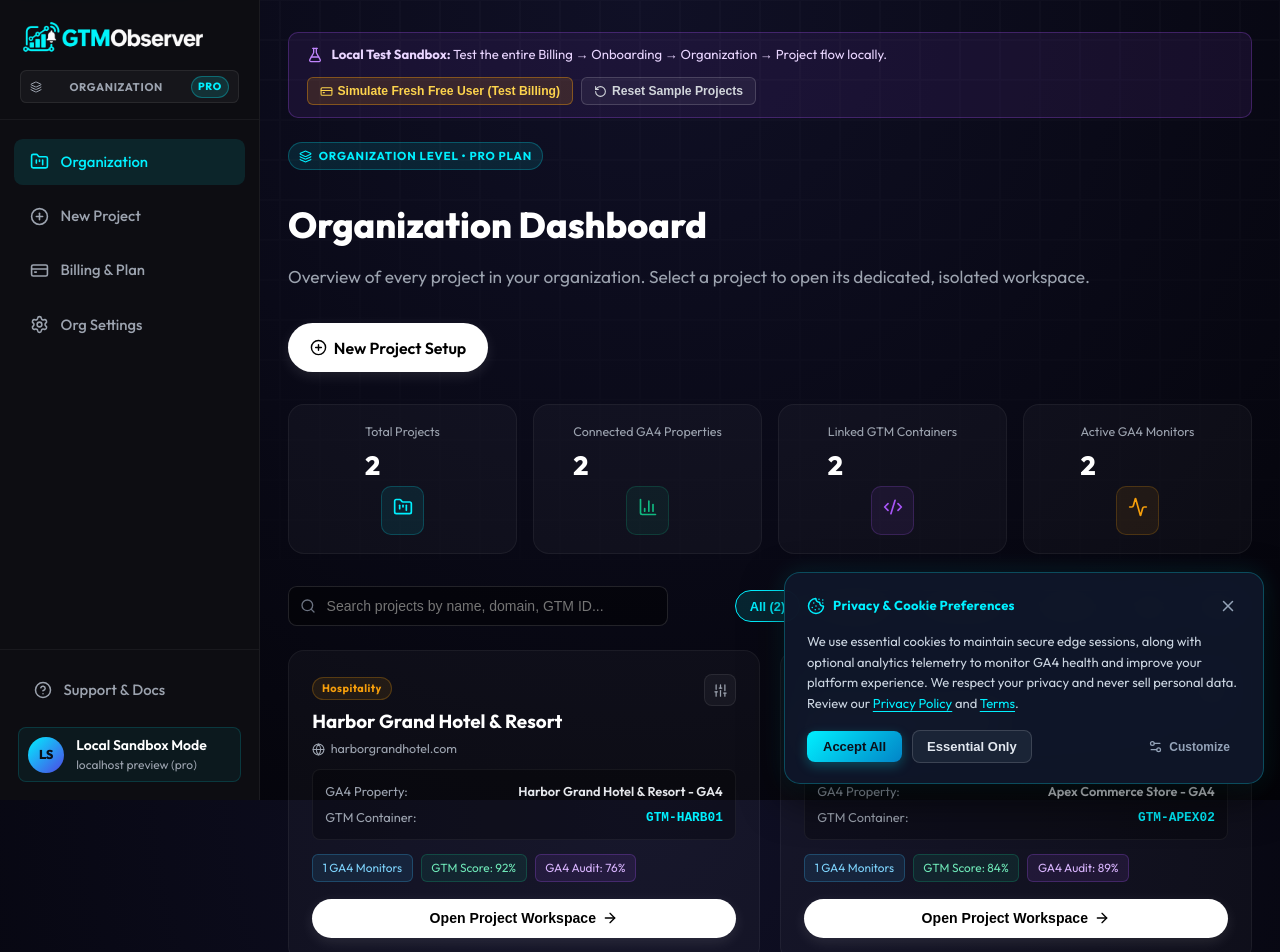
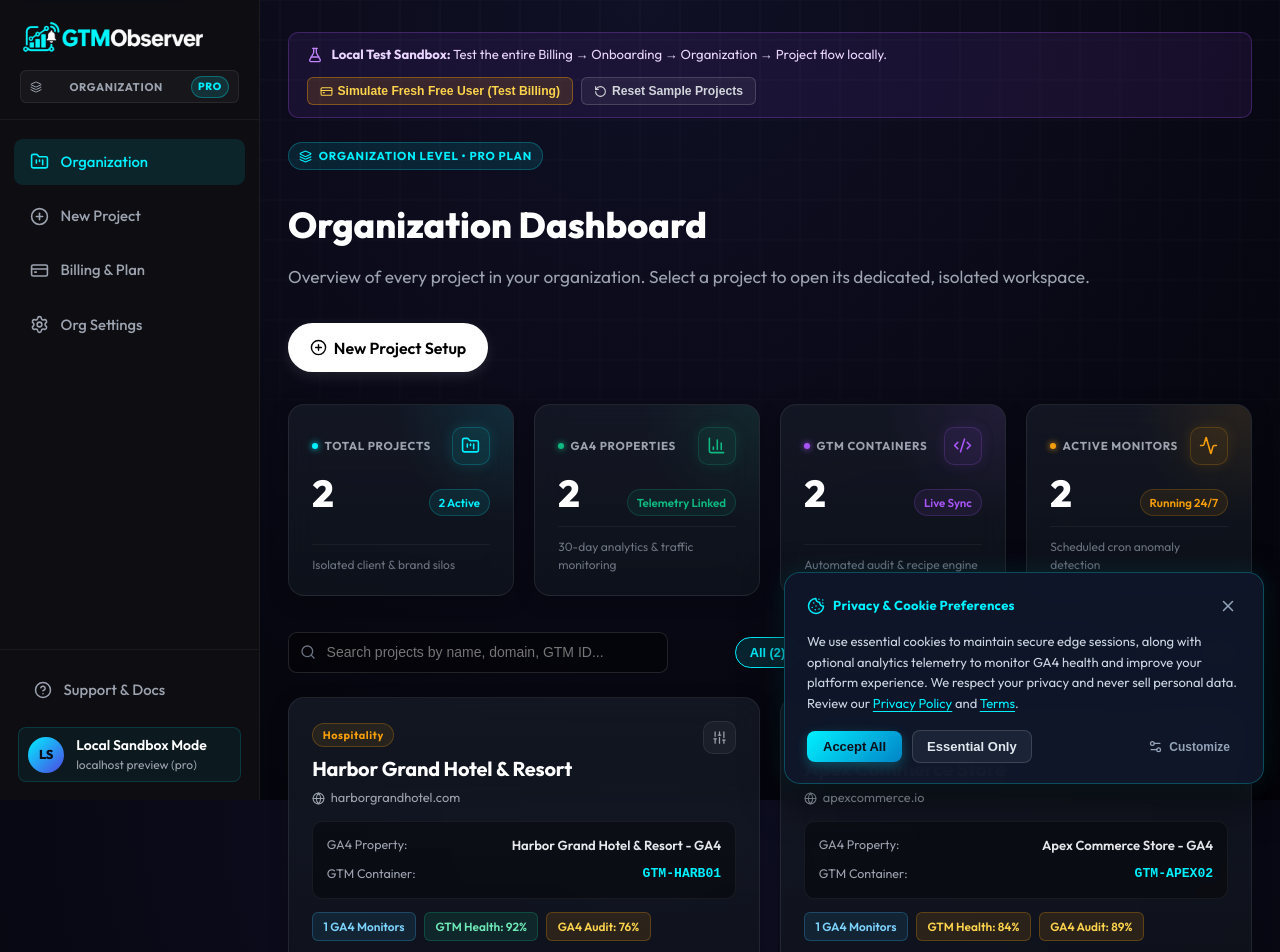
Before and after one commit to Razib-Marketing/gtm-automation-saas, a React (Vite) app: page /organization in a window 1280 px wide. Shown: the top 952 px of the page. Built offline with nearby package versions, Linux system fonts and the light colour scheme; no server answers.

Commit message:
feat(ui): redesign organization dashboard KPI cards and project cards with modern glassmorphism

```diff
--- /dev/null
+++ b/src/pages/OrganizationDashboard.css
@@ -0,0 +1,299 @@
+/* Organization Dashboard Styles */
+
+.org-kpi-grid {
+  display: grid;
+  grid-template-columns: repeat(4, 1fr);
+  gap: 1.25rem;
+  margin-bottom: 2.25rem;
+}
+
+@media (max-width: 1100px) {
+  .org-kpi-grid {
+    grid-template-columns: repeat(2, 1fr);
+  }
+}
+
+@media (max-width: 640px) {
+  .org-kpi-grid {
+    grid-template-columns: 1fr;
+  }
+}
+
+.org-kpi-card {
+  position: relative;
+  overflow: hidden;
+  background: linear-gradient(180deg, rgba(26, 32, 44, 0.6) 0%, rgba(15, 20, 28, 0.8) 100%);
+  border: 1px solid rgba(255, 255, 255, 0.08);
+  border-radius: 16px;
+  padding: 1.35rem 1.45rem;
+  backdrop-filter: blur(16px);
+  -webkit-backdrop-filter: blur(16px);
+  display: flex;
+  flex-direction: column;
+  justify-content: space-between;
+  min-height: 140px;
+  box-shadow: 0 4px 20px rgba(0, 0, 0, 0.25);
+  transition: transform 0.25s cubic-bezier(0.16, 1, 0.3, 1),
+              border-color 0.25s ease,
+              box-shadow 0.25s ease;
+}
+
+.org-kpi-card::before {
+  content: '';
+  position: absolute;
+  top: 0;
+  right: 0;
+  width: 120px;
+  height: 120px;
+  background: radial-gradient(circle at top right, var(--accent-glow, rgba(0, 240, 255, 0.15)), transparent 70%);
+  pointer-events: none;
+  opacity: 0.8;
+  transition: opacity 0.3s ease;
+}
+
+.org-kpi-card:hover {
+  transform: translateY(-2px);
+  border-color: rgba(255, 255, 255, 0.16);
+  box-shadow: 0 12px 30px -8px var(--accent-shadow, rgba(0, 240, 255, 0.18));
+}
+
+.org-kpi-card:hover::before {
+  opacity: 1;
+}
+
+.org-kpi-top {
+  display: flex;
+  justify-content: space-between;
+  align-items: center;
+  margin-bottom: 0.65rem;
+}
+
+.org-kpi-label {
+  font-size: 0.72rem;
+  font-weight: 700;
+  letter-spacing: 0.06em;
+  text-transform: uppercase;
+  color: #9CA3AF;
+  display: flex;
+  align-items: center;
+  gap: 0.4rem;
+}
+
+.org-kpi-dot {
+  width: 6px;
+  height: 6px;
+  border-radius: 50%;
+  background: var(--accent-color, #00F0FF);
+  box-shadow: 0 0 6px var(--accent-color, #00F0FF);
+}
+
+.org-kpi-icon-wrapper {
+  display: flex;
+  align-items: center;
+  justify-content: center;
+  width: 38px;
+  height: 38px;
+  border-radius: 10px;
+  background: var(--accent-bg, rgba(0, 240, 255, 0.1));
+  border: 1px solid var(--accent-border, rgba(0, 240, 255, 0.25));
+  box-shadow: 0 0 14px var(--accent-glow, rgba(0, 240, 255, 0.15));
+  transition: transform 0.2s ease;
+}
+
+.org-kpi-card:hover .org-kpi-icon-wrapper {
+  transform: scale(1.05);
+}
+
+.org-kpi-main {
+  display: flex;
+  align-items: baseline;
+  justify-content: space-between;
+  gap: 0.5rem;
+  margin-bottom: 0.65rem;
+}
+
+.org-kpi-value {
+  font-size: 2.35rem;
+  font-weight: 800;
+  color: #FFFFFF;
+  letter-spacing: -0.03em;
+  line-height: 1;
+}
+
+.org-kpi-badge {
+  display: inline-flex;
+  align-items: center;
+  gap: 0.35rem;
+  font-size: 0.72rem;
+  font-weight: 600;
+  padding: 0.22rem 0.55rem;
+  border-radius: 9999px;
+  background: var(--accent-bg, rgba(0, 240, 255, 0.1));
+  border: 1px solid var(--accent-border, rgba(0, 240, 255, 0.2));
+  color: var(--accent-color, #00F0FF);
+}
+
+.org-kpi-footer {
+  font-size: 0.75rem;
+  color: #6B7280;
+  display: flex;
+  align-items: center;
+  gap: 0.4rem;
+  padding-top: 0.65rem;
+  border-top: 1px solid rgba(255, 255, 255, 0.05);
+  margin-top: auto;
+}
+
+/* Project Cards */
+.org-project-card {
+  position: relative;
+  background: linear-gradient(180deg, rgba(24, 30, 42, 0.7) 0%, rgba(14, 18, 26, 0.85) 100%);
+  border: 1px solid rgba(255, 255, 255, 0.08);
+  border-radius: 16px;
+  padding: 1.45rem;
+  backdrop-filter: blur(16px);
+  -webkit-backdrop-filter: blur(16px);
+  display: flex;
+  flex-direction: column;
+  justify-content: space-between;
+  gap: 1.15rem;
+  box-shadow: 0 4px 20px rgba(0, 0, 0, 0.2);
+  transition: transform 0.25s cubic-bezier(0.16, 1, 0.3, 1),
+              border-color 0.25s ease,
+              box-shadow 0.25s ease;
+}
+
+.org-project-card:hover {
+  transform: translateY(-2px);
+  border-color: rgba(0, 240, 255, 0.3);
+  box-shadow: 0 12px 30px -8px rgba(0, 240, 255, 0.12);
+}
+
+.org-project-header {
+  display: flex;
+  justify-content: space-between;
+  align-items: flex-start;
+  gap: 0.6rem;
+  margin-bottom: 0.85rem;
+}
+
+.org-project-badge {
+  display: inline-block;
+  font-size: 0.68rem;
+  font-weight: 700;
+  letter-spacing: 0.05em;
+  padding: 0.2rem 0.6rem;
+  border-radius: 9999px;
+  margin-bottom: 0.45rem;
+}
+
+.org-project-title {
+  margin: 0;
+  font-size: 1.25rem;
+  font-weight: 700;
+  color: #FFFFFF;
+  letter-spacing: -0.01em;
+}
+
+.org-project-url {
+  display: flex;
+  align-items: center;
+  gap: 0.35rem;
+  color: #9CA3AF;
+  font-size: 0.8rem;
+  margin-top: 0.25rem;
+}
+
+.org-project-settings-btn {
+  padding: 0.5rem;
+  border-radius: 10px;
+  background: rgba(255, 255, 255, 0.04);
+  border: 1px solid rgba(255, 255, 255, 0.08);
+  color: #9CA3AF;
+  display: inline-flex;
+  align-items: center;
+  justify-content: center;
+  transition: all 0.2s ease;
+}
+
+.org-project-settings-btn:hover {
+  background: rgba(255, 255, 255, 0.09);
+  border-color: rgba(255, 255, 255, 0.18);
+  color: #FFFFFF;
+  transform: rotate(30deg);
+}
+
+.org-project-integrations {
+  display: flex;
+  flex-direction: column;
+  gap: 0.55rem;
+  padding: 0.85rem;
+  border-radius: 10px;
+  background: rgba(0, 0, 0, 0.35);
+  border: 1px solid rgba(255, 255, 255, 0.06);
+  font-size: 0.82rem;
+}
+
+.org-integration-row {
+  display: flex;
+  justify-content: space-between;
+  align-items: center;
+  gap: 0.5rem;
+}
+
+.org-integration-label {
+  color: #9CA3AF;
+  font-size: 0.78rem;
+}
+
+.org-integration-value {
+  font-weight: 600;
+  text-align: right;
+  overflow: hidden;
+  text-overflow: ellipsis;
+  white-space: nowrap;
+  max-width: 65%;
+}
+
+.org-project-scores {
+  display: flex;
+  gap: 0.5rem;
+  flex-wrap: wrap;
+  margin-top: 0.85rem;
+}
+
+.org-score-pill {
+  font-size: 0.74rem;
+  font-weight: 600;
+  padding: 0.28rem 0.65rem;
+  border-radius: 6px;
+  display: inline-flex;
+  align-items: center;
+  gap: 0.3rem;
+}
+
+.org-project-btn {
+  display: flex;
+  align-items: center;
+  justify-content: center;
+  gap: 0.5rem;
+  width: 100%;
+  padding: 0.8rem 1.25rem;
+  border-radius: 10px;
+  background: linear-gradient(135deg, rgba(0, 240, 255, 0.12) 0%, rgba(79, 70, 229, 0.12) 100%);
+  border: 1px solid rgba(0, 240, 255, 0.25);
+  color: #00F0FF;
+  font-size: 0.88rem;
+  font-weight: 700;
+  cursor: pointer;
+  transition: all 0.25s ease;
+  text-decoration: none;
+}
+
+.org-project-btn:hover {
+  background: linear-gradient(135deg, rgba(0, 240, 255, 0.25) 0%, rgba(79, 70, 229, 0.25) 100%);
+  border-color: rgba(0, 240, 255, 0.5);
+  color: #FFFFFF;
+  box-shadow: 0 0 20px rgba(0, 240, 255, 0.2);
+  transform: translateY(-1px);
+}
--- a/src/pages/OrganizationDashboard.tsx
+++ b/src/pages/OrganizationDashboard.tsx
@@ -24,6 +24,7 @@ import { useWorkspace } from '../context/WorkspaceContext';
 import { WEBSITE_TYPES, getWebsiteTypeMeta } from '../types/project';
 import { resetSandboxToNewUser, seedSandboxSampleProjects } from '../utils/localDemoStore';
 import './Dashboard.css';
+import './OrganizationDashboard.css';
 
 export const OrganizationDashboard: React.FC = () => {
   const { projects, userTier, isSandboxMode, refreshWorkspace } = useWorkspace();
@@ -57,6 +58,35 @@ export const OrganizationDashboard: React.FC = () => {
   const totalGa4Linked = projects.filter((p) => Boolean(p.ga4_property_id)).length;
   const totalGtmLinked = projects.filter((p) => Boolean(p.gtm_container_id || p.gtm_container_public_id)).length;
   const totalMonitors = projects.reduce((sum, p) => sum + (p.monitorCount || 0), 0);
+
+  const getScoreColor = (score: number | null | undefined) => {
+    if (typeof score !== 'number') {
+      return {
+        bg: 'rgba(255, 255, 255, 0.05)',
+        color: '#9CA3AF',
+        border: 'rgba(255, 255, 255, 0.1)'
+      };
+    }
+    if (score >= 90) {
+      return {
+        bg: 'rgba(16, 185, 129, 0.12)',
+        color: '#6EE7B7',
+        border: 'rgba(16, 185, 129, 0.25)'
+      };
+    }
+    if (score >= 70) {
+      return {
+        bg: 'rgba(245, 158, 11, 0.12)',
+        color: '#FCD34D',
+        border: 'rgba(245, 158, 11, 0.25)'
+      };
+    }
+    return {
+      bg: 'rgba(239, 68, 68, 0.12)',
+      color: '#FCA5A5',
+      border: 'rgba(239, 68, 68, 0.25)'
+    };
+  };
 
   return (
     <PageTransition locationKey="organization">
@@ -220,38 +250,71 @@ export const OrganizationDashboard: React.FC = () => {
         </motion.div>
 
         {/* Org KPI Strip */}
-        <div
-          style={{
-            display: 'grid',
-            gridTemplateColumns: 'repeat(auto-fit, minmax(min(100%, 190px), 1fr))',
-            gap: '1rem',
-            marginBottom: '2rem'
-          }}
-        >
+        <div className="org-kpi-grid">
           {[
-            { label: 'Total Projects', value: projects.length, icon: <FolderKanban size={20} color="#00F0FF" />, accent: '#00F0FF' },
-            { label: 'Connected GA4 Properties', value: totalGa4Linked, icon: <BarChart3 size={20} color="#10B981" />, accent: '#10B981' },
-            { label: 'Linked GTM Containers', value: totalGtmLinked, icon: <Code2 size={20} color="#A855F7" />, accent: '#A855F7' },
-            { label: 'Active GA4 Monitors', value: totalMonitors, icon: <Activity size={20} color="#F59E0B" />, accent: '#F59E0B' }
+            {
+              label: 'Total Projects',
+              value: projects.length,
+              badge: projects.length === 1 ? '1 Active' : `${projects.length} Active`,
+              footer: 'Isolated client & brand silos',
+              icon: <FolderKanban size={19} color="#00F0FF" />,
+              accent: '#00F0FF'
+            },
+            {
+              label: 'GA4 Properties',
+              value: totalGa4Linked,
+              badge: totalGa4Linked > 0 ? 'Telemetry Linked' : 'Not Connected',
+              footer: '30-day analytics & traffic monitoring',
+              icon: <BarChart3 size={19} color="#10B981" />,
+              accent: '#10B981'
+            },
+            {
+              label: 'GTM Containers',
+              value: totalGtmLinked,
+              badge: totalGtmLinked > 0 ? 'Live Sync' : 'Not Linked',
+              footer: 'Automated audit & recipe engine',
+              icon: <Code2 size={19} color="#A855F7" />,
+              accent: '#A855F7'
+            },
+            {
+              label: 'Active Monitors',
+              value: totalMonitors,
+              badge: totalMonitors > 0 ? 'Running 24/7' : 'Ready to Setup',
+              footer: 'Scheduled cron anomaly detection',
+              icon: <Activity size={19} color="#F59E0B" />,
+              accent: '#F59E0B'
+            }
           ].map((stat) => (
             <div
               key={stat.label}
-              className="module-card"
-              style={{ padding: '1.15rem 1.25rem', cursor: 'default', display: 'flex', justifyContent: 'space-between', alignItems: 'center' }}
+              className="org-kpi-card"
+              style={
+                {
+                  '--accent-color': stat.accent,
+                  '--accent-bg': `${stat.accent}15`,
+                  '--accent-border': `${stat.accent}33`,
+                  '--accent-glow': `${stat.accent}20`,
+                  '--accent-shadow': `${stat.accent}25`
+                } as React.CSSProperties
+              }
             >
-              <div>
-                <div style={{ fontSize: '0.78rem', color: '#9CA3AF', marginBottom: '0.25rem' }}>{stat.label}</div>
-                <div style={{ fontSize: '1.65rem', fontWeight: 800, color: 'white' }}>{stat.value}</div>
+              <div className="org-kpi-top">
+                <span className="org-kpi-label">
+                  <span className="org-kpi-dot" />
+                  {stat.label}
+                </span>
+                <div className="org-kpi-icon-wrapper">
+                  {stat.icon}
                 </div>
-              <div
-                style={{
-                  padding: '0.65rem',
-                  borderRadius: '10px',
-                  background: `${stat.accent}15`,
-                  border: `1px solid ${stat.accent}33`
-                }}
-              >
-                {stat.icon}
+              </div>
+
+              <div className="org-kpi-main">
+                <div className="org-kpi-value">{stat.value}</div>
+                <span className="org-kpi-badge">{stat.badge}</span>
+              </div>
+
+              <div className="org-kpi-footer">
+                <span>{stat.footer}</span>
               </div>
             </div>
           ))}
@@ -351,40 +414,26 @@ export const OrganizationDashboard: React.FC = () => {
                   initial={{ opacity: 0, y: 12 }}
                   animate={{ opacity: 1, y: 0 }}
                   transition={{ delay: idx * 0.04 }}
-                  className="module-card"
-                  style={{
-                    padding: '1.45rem',
-                    display: 'flex',
-                    flexDirection: 'column',
-                    justifyContent: 'space-between',
-                    gap: '1.1rem',
-                    cursor: 'default'
-                  }}
+                  className="org-project-card"
                 >
                   <div>
-                    <div style={{ display: 'flex', justifyContent: 'space-between', alignItems: 'flex-start', gap: '0.6rem', marginBottom: '0.65rem' }}>
+                    <div className="org-project-header">
                       <div>
                         <span
+                          className="org-project-badge"
                           style={{
-                            display: 'inline-block',
-                            fontSize: '0.68rem',
-                            fontWeight: 700,
-                            letterSpacing: '0.04em',
                             color: typeMeta.color,
                             background: `${typeMeta.color}18`,
-                            border: `1px solid ${typeMeta.color}40`,
-                            padding: '0.15rem 0.55rem',
-                            borderRadius: '9999px',
-                            marginBottom: '0.45rem'
+                            border: `1px solid ${typeMeta.color}40`
                           }}
                         >
                           {typeMeta.badge}
                         </span>
-                        <h3 style={{ margin: 0, fontSize: '1.18rem', fontWeight: 700, color: 'white' }}>
+                        <h3 className="org-project-title">
                           {project.name}
                         </h3>
                         {project.website_url && (
-                          <div style={{ display: 'flex', alignItems: 'center', gap: '0.35rem', color: '#9CA3AF', fontSize: '0.78rem', marginTop: '0.25rem' }}>
+                          <div className="org-project-url">
                             <Globe size={13} />
                             <span>{project.website_url.replace(/^https?:\/\//, '')}</span>
                           </div>
@@ -394,53 +443,43 @@ export const OrganizationDashboard: React.FC = () => {
                       <Link
                         to={`/projects/${project.id}/settings`}
                         title="Project Settings"
-                        style={{
-                          padding: '0.45rem',
-                          borderRadius: '8px',
-                          background: 'rgba(255,255,255,0.04)',
-                          border: '1px solid rgba(255,255,255,0.08)',
-                          color: '#9CA3AF',
-                          display: 'inline-flex'
-                        }}
+                        className="org-project-settings-btn"
                       >
                         <Sliders size={15} />
                       </Link>
                     </div>
 
                     {/* Connected Bindings */}
-                    <div
-                      style={{
-                        display: 'flex',
-                        flexDirection: 'column',
-                        gap: '0.45rem',
-                        padding: '0.75rem',
-                        borderRadius: '8px',
-                        background: 'rgba(0,0,0,0.28)',
-                        border: '1px solid rgba(255,255,255,0.06)',
-                        fontSize: '0.8rem'
-                      }}
+                    <div className="org-project-integrations">
+                      <div className="org-integration-row">
+                        <span className="org-integration-label">GA4 Property:</span>
+                        <span
+                          className="org-integration-value"
+                          style={{ color: project.ga4_property_id ? '#E5E7EB' : '#6B7280' }}
+                          title={project.ga4_property_name || project.ga4_property_id || 'Not Connected'}
                         >
-                      <div style={{ display: 'flex', justifyContent: 'space-between', gap: '0.5rem' }}>
-                        <span style={{ color: '#9CA3AF' }}>GA4 Property:</span>
-                        <span style={{ color: project.ga4_property_id ? '#E5E7EB' : '#6B7280', fontWeight: 600, textAlign: 'right' }}>
                           {project.ga4_property_name || project.ga4_property_id || 'Not Connected'}
                         </span>
                       </div>
-                      <div style={{ display: 'flex', justifyContent: 'space-between', gap: '0.5rem' }}>
-                        <span style={{ color: '#9CA3AF' }}>GTM Container:</span>
-                        <span style={{ color: project.gtm_container_public_id ? '#00F0FF' : '#6B7280', fontWeight: 600, fontFamily: 'monospace' }}>
+                      <div className="org-integration-row">
+                        <span className="org-integration-label">GTM Container:</span>
+                        <span
+                          className="org-integration-value"
+                          style={{
+                            color: project.gtm_container_public_id ? '#00F0FF' : '#6B7280',
+                            fontFamily: 'monospace'
+                          }}
+                        >
                           {project.gtm_container_public_id || 'Not Linked'}
                         </span>
                       </div>
                     </div>
 
                     {/* Health & Activity Pills */}
-                    <div style={{ display: 'flex', gap: '0.5rem', flexWrap: 'wrap', marginTop: '0.85rem' }}>
+                    <div className="org-project-scores">
                       <span
+                        className="org-score-pill"
                         style={{
-                          fontSize: '0.74rem',
-                          padding: '0.25rem 0.6rem',
-                          borderRadius: '6px',
                           background: 'rgba(56, 189, 248, 0.1)',
                           color: '#7DD3FC',
                           border: '1px solid rgba(56, 189, 248, 0.25)'
@@ -448,46 +487,43 @@ export const OrganizationDashboard: React.FC = () => {
                       >
                         {project.monitorCount || 0} GA4 Monitors
                       </span>
+                      {(() => {
+                        const gtmCol = getScoreColor(project.latestGtmScore);
+                        const ga4Col = getScoreColor(project.latestGa4Score);
+                        return (
+                          <>
                             <span
+                              className="org-score-pill"
                               style={{
-                          fontSize: '0.74rem',
-                          padding: '0.25rem 0.6rem',
-                          borderRadius: '6px',
-                          background: 'rgba(16, 185, 129, 0.1)',
-                          color: '#6EE7B7',
-                          border: '1px solid rgba(16, 185, 129, 0.25)'
+                                background: gtmCol.bg,
+                                color: gtmCol.color,
+                                border: `1px solid ${gtmCol.border}`
                               }}
                             >
-                        GTM Score: {project.latestGtmScore !== null && project.latestGtmScore !== undefined ? `${project.latestGtmScore}%` : '—'}
+                              GTM Health: {typeof project.latestGtmScore === 'number' ? `${project.latestGtmScore}%` : '—'}
                             </span>
                             <span
+                              className="org-score-pill"
                               style={{
-                          fontSize: '0.74rem',
-                          padding: '0.25rem 0.6rem',
-                          borderRadius: '6px',
-                          background: 'rgba(168, 85, 247, 0.1)',
-                          color: '#D8B4FE',
-                          border: '1px solid rgba(168, 85, 247, 0.25)'
+                                background: ga4Col.bg,
+                                color: ga4Col.color,
+                                border: `1px solid ${ga4Col.border}`
                               }}
                             >
-                        GA4 Audit: {project.latestGa4Score !== null && project.latestGa4Score !== undefined ? `${project.latestGa4Score}%` : '—'}
+                              GA4 Audit: {typeof project.latestGa4Score === 'number' ? `${project.latestGa4Score}%` : '—'}
                             </span>
+                          </>
+                        );
+                      })()}
                     </div>
                   </div>
 
                   <button
                     type="button"
                     onClick={() => navigate(`/projects/${project.id}/dashboard`)}
-                    className="btn-deploy-bulk"
-                    style={{
-                      marginTop: 0,
-                      width: '100%',
-                      justifyContent: 'center',
-                      padding: '0.7rem 1rem',
-                      fontSize: '0.88rem'
-                    }}
+                    className="org-project-btn"
                   >
-                    Open Project Workspace <ArrowRight size={16} style={{ marginLeft: '0.4rem' }} />
+                    Open Project Workspace <ArrowRight size={16} />
                   </button>
                 </motion.div>
               );
```
Lines whose indentation alone changed are shown as unchanged.
